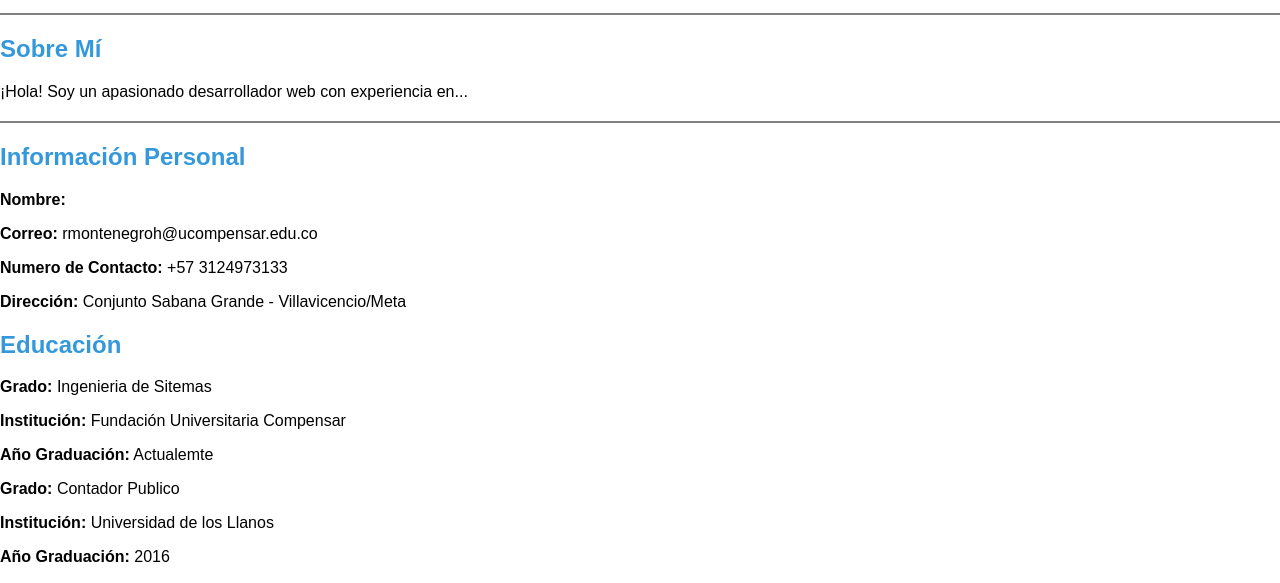
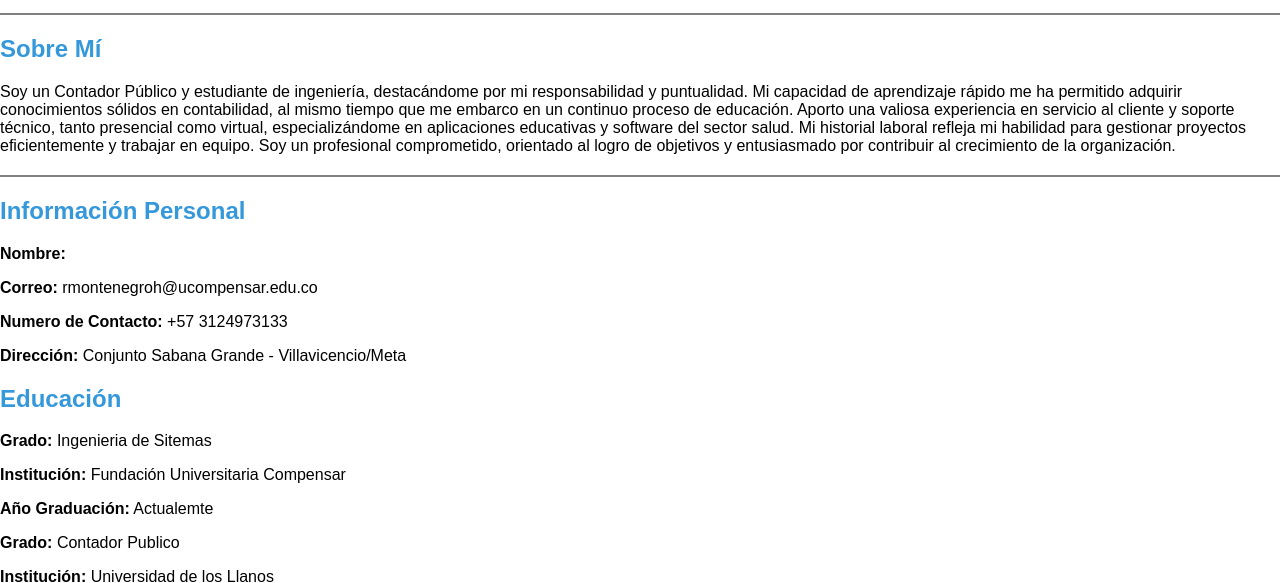
Before and after one commit to YamiMonti26/hojasdevida, a plain HTML site: page index.html in a window 1280 px wide. Shown: the part 213-796 px from the top of the page. Drawn offline with Linux system fonts and the light colour scheme.

Commit message:
index.html

```diff
--- a/index.html
+++ b/index.html
@@ -19,7 +19,12 @@
 
         <section>
         <h2>Sobre Mí</h2>
-        <p>¡Hola! Soy un apasionado desarrollador web con experiencia en...</p>
+        <p>Soy un Contador Público y estudiante de ingeniería, destacándome por mi responsabilidad y puntualidad.
+            Mi capacidad de aprendizaje rápido me ha permitido adquirir conocimientos sólidos en contabilidad,
+             al mismo tiempo que me embarco en un continuo proceso de educación. Aporto una valiosa experiencia en servicio al cliente
+            y soporte técnico, tanto presencial como virtual, especializándome en aplicaciones educativas y software del sector salud.
+            Mi historial laboral refleja mi habilidad para gestionar proyectos eficientemente y trabajar en equipo. Soy un profesional
+            comprometido, orientado al logro de objetivos y entusiasmado por contribuir al crecimiento de la organización.</p>
     </section>
 
     <div class="section-divider"></div>
```
